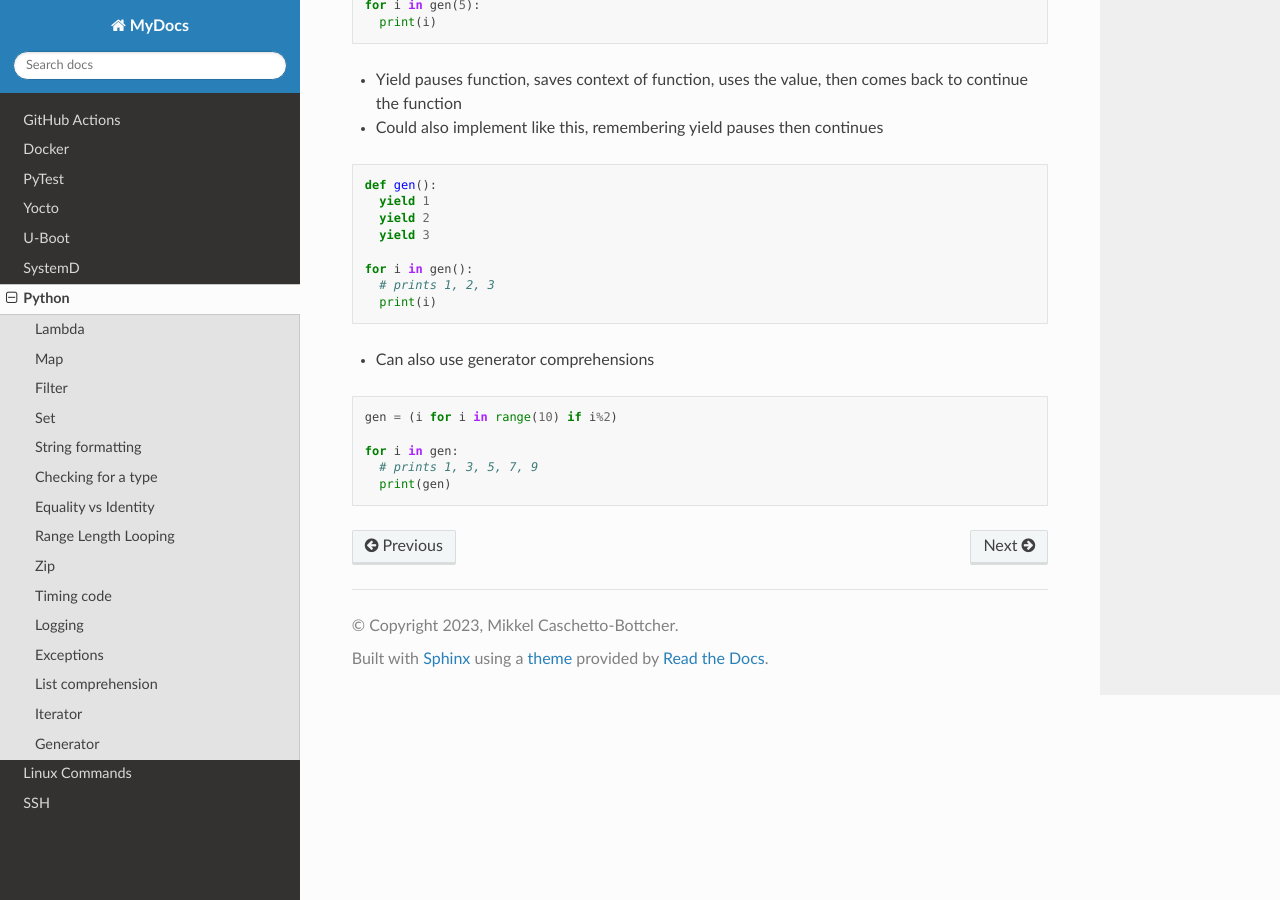
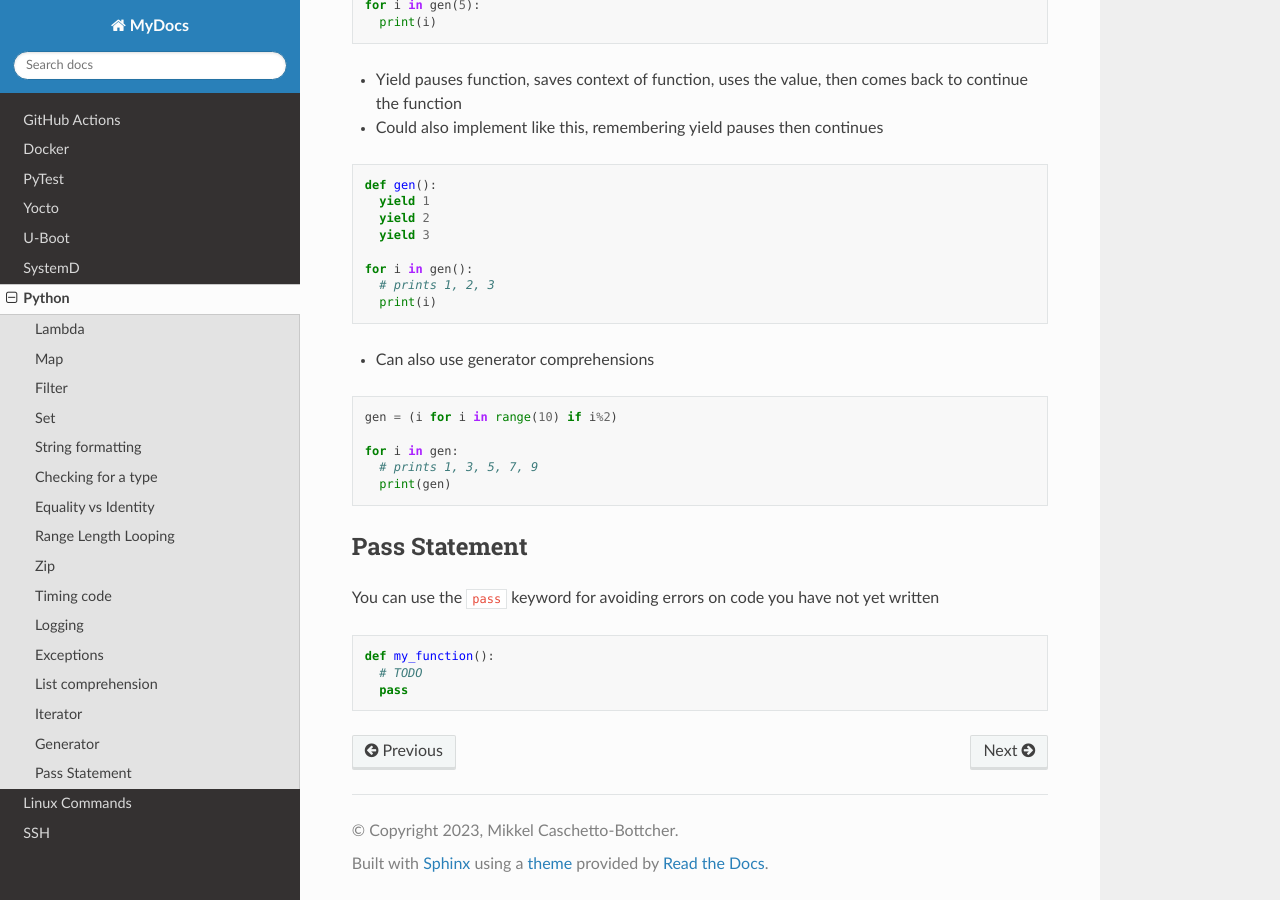
Before and after one commit to mcbottcher/my_docs, a Sphinx documentation site: the page built from docs/source/python.rst, in a window 1280 px wide and 900 px high, scrolled down 4801 px. Built offline with Sphinx 7.4.7 and the Read the Docs theme 2.0.0, drawn with Linux system fonts in a browser that asks for light colours.

Commit message:
python: Added pass keyword

```diff
--- a/docs/source/python.rst
+++ b/docs/source/python.rst
@@ -272,3 +272,14 @@ Generator
   for i in gen:
     # prints 1, 3, 5, 7, 9
     print(gen)
+
+Pass Statement
+--------------
+
+You can use the ``pass`` keyword for avoiding errors on code you have not yet written
+
+.. code-block:: python
+
+  def my_function():
+    # TODO
+    pass
```
